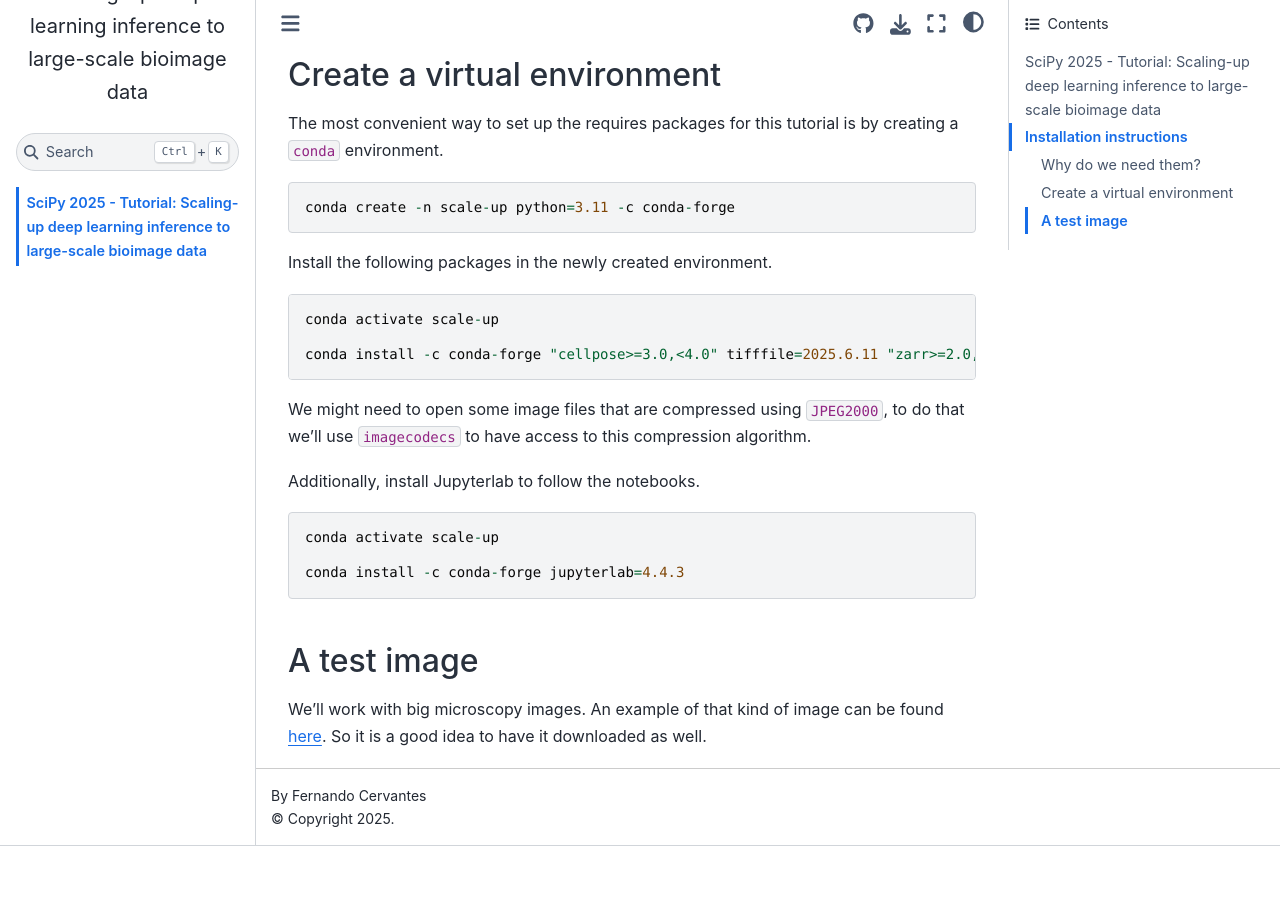
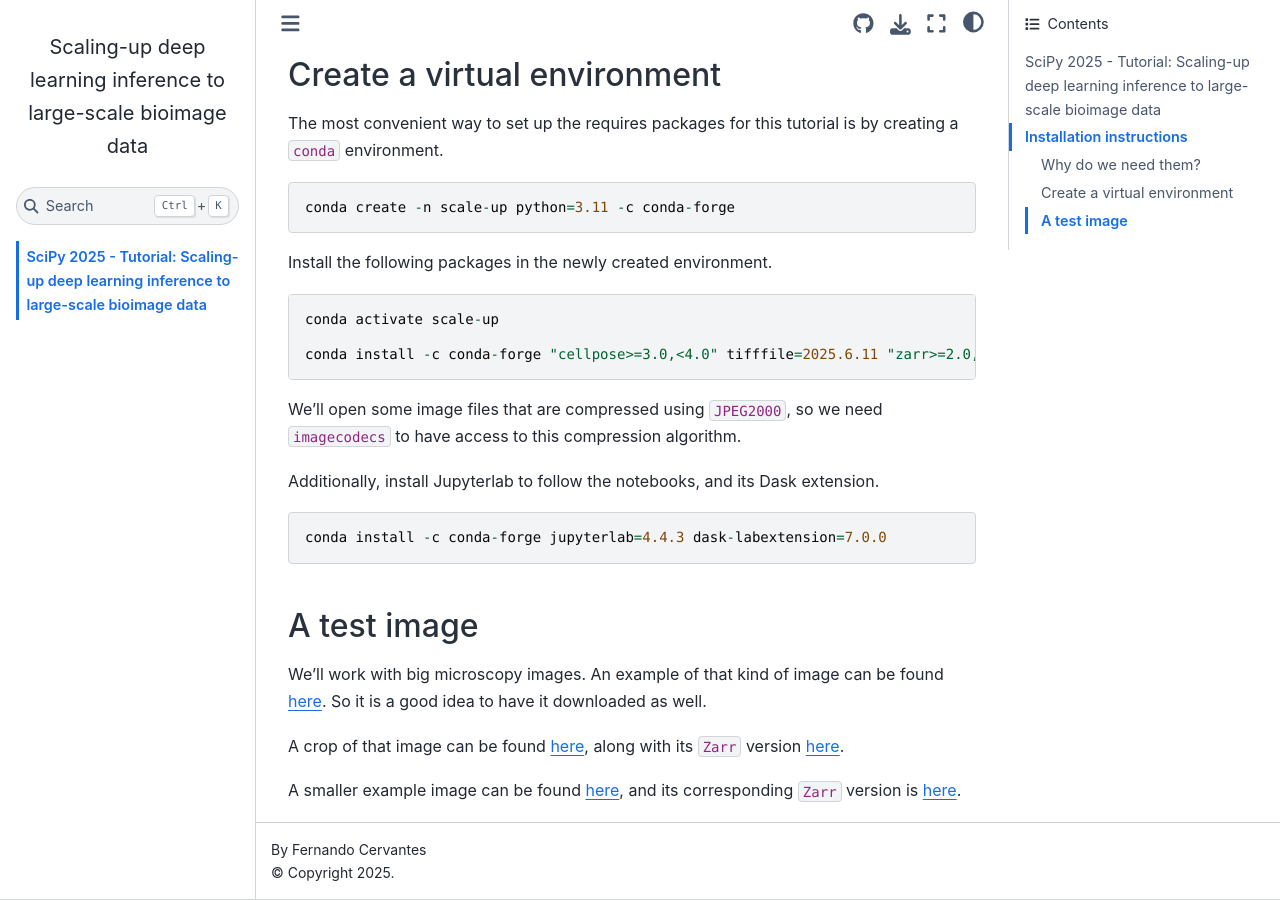
Before and after one commit to fercer/scaling-up-with-dask-tutorial, a Jupyter Book: the page built from README.md, in a window 1280 px wide and 900 px high, scrolled down 695 px. Built offline with Jupyter Book 1.0.4 settings and Sphinx 7.4.7 and the Sphinx Book theme 1.1.4, drawn with Linux system fonts in a browser that asks for light colours; pages that are not in the unit, such as notebooks, are missing from menus; before the commit the page ends 1541 px from its top, so only the background shows below that.

````diff
--- a/README.md
+++ b/README.md
@@ -24,20 +24,22 @@ Install the following packages in the newly created environment.
 ```
 conda activate scale-up
 
-conda install -c conda-forge "cellpose>=3.0,<4.0" tifffile=2025.6.11 "zarr>=2.0,<3.0" dask=2025.5.1 imagecodecs=2025.3.30
+conda install -c conda-forge "cellpose>=3.0,<4.0" tifffile=2025.6.11 "zarr>=2.0,<3.0" dask=2025.5.1 distributed=2025.5.1 dask-image=2024.5.3 imagecodecs=2025.3.30
 ```
 
-We might need to open some image files that are compressed using `JPEG2000`, to do that we'll use `imagecodecs` to have access to this compression algorithm.
+We'll open some image files that are compressed using `JPEG2000`, so we need `imagecodecs` to have access to this compression algorithm.
 
-Additionally, install Jupyterlab to follow the notebooks.
+Additionally, install Jupyterlab to follow the notebooks, and its Dask extension.
 
 ```
-conda activate scale-up
-
-conda install -c conda-forge jupyterlab=4.4.3
+conda install -c conda-forge jupyterlab=4.4.3 dask-labextension=7.0.0
 ```
 
 ## A test image
 
 We'll work with big microscopy images. An example of that kind of image can be found [here](https://openslide.cs.cmu.edu/download/openslide-testdata/Aperio/CMU-1.svs).
 So it is a good idea to have it downloaded as well.
+
+A crop of that image can be found [here](https://drive.google.com/file/d/17owNcq_Or6aBAyUVE33fyHSS0VvKuHSw/view?usp=sharing), along with its `Zarr` version [here](https://drive.google.com/file/d/1BmNxOrO3vOFPR-PCnV00DYgFsD1sDu47/view?usp=sharing).
+
+A smaller example image can be found [here](https://openslide.cs.cmu.edu/download/openslide-testdata/Aperio/CMU-1-Small-Region.svs), and its corresponding `Zarr` version is [here](https://drive.google.com/file/d/1MifgafB5mhVAvqjzEAAR_zQajAU5Dcya/view?usp=drive_link).
````
Also changed, not shown: requirements.md (+12 -3 lines).
